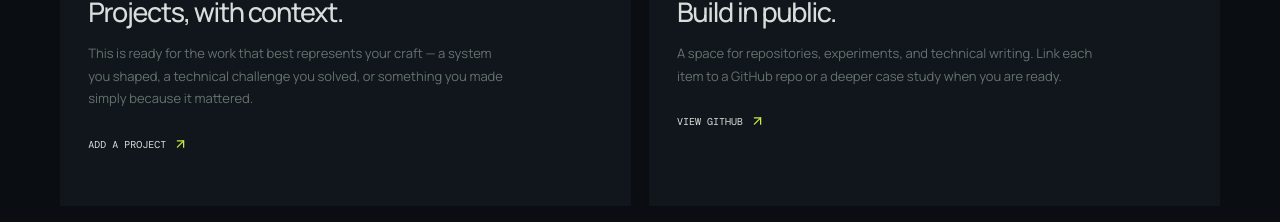
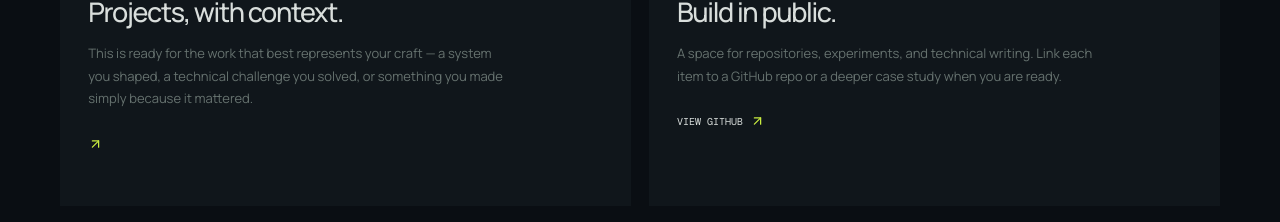
Before and after one commit to AakashSaiRaj/aakashsairaj, a React (Vite) app: page / in a window 1280 px wide. Shown: the part 6013-6235 px from the top of the page. Built offline with nearby package versions, Linux system fonts and the light colour scheme; a web font is replaced by a local one.

Commit message:
update skills

```diff
--- a/src/data.ts
+++ b/src/data.ts
@@ -62,7 +62,7 @@ export const projects = [
     type: 'Selected work',
     title: 'Projects, with context.',
     copy: 'This is ready for the work that best represents your craft — a system you shaped, a technical challenge you solved, or something you made simply because it mattered.',
-    action: 'Add a project',
+    action: '',
   },
   {
     type: 'Open source',
```
